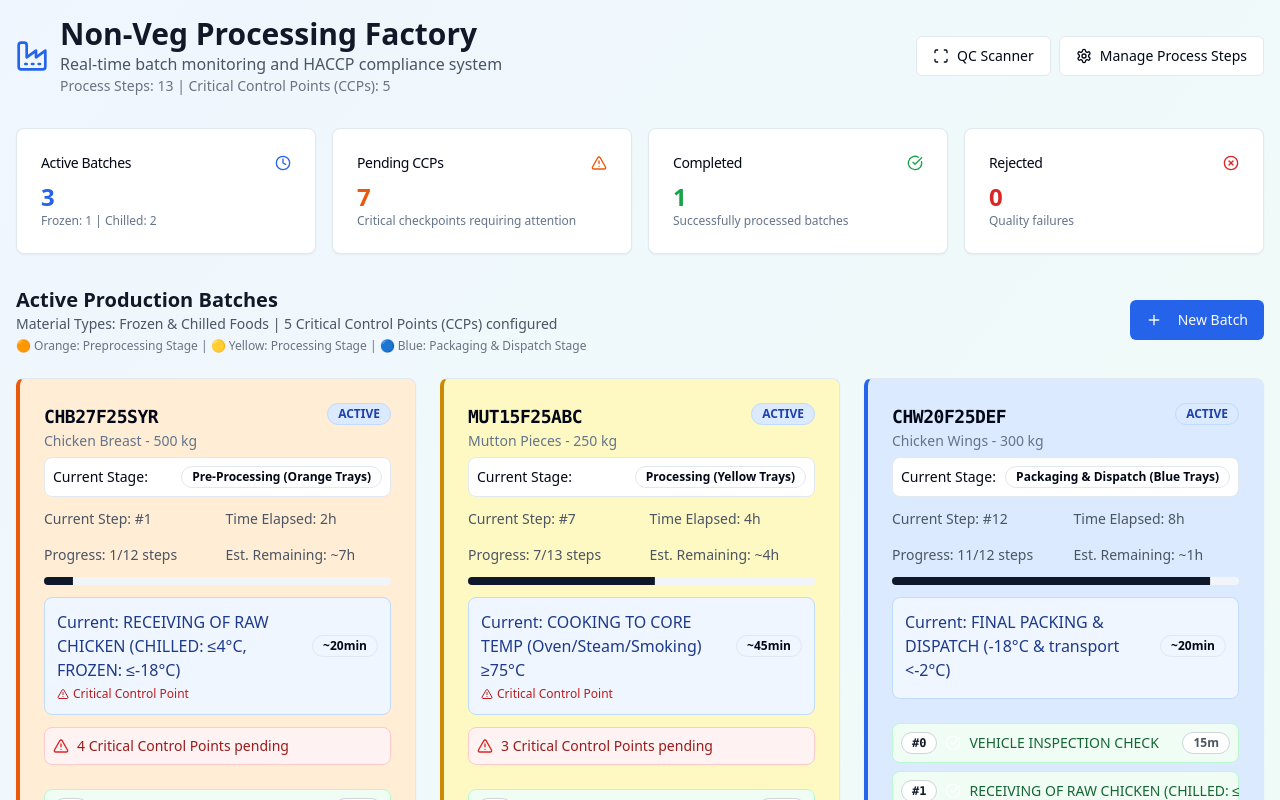
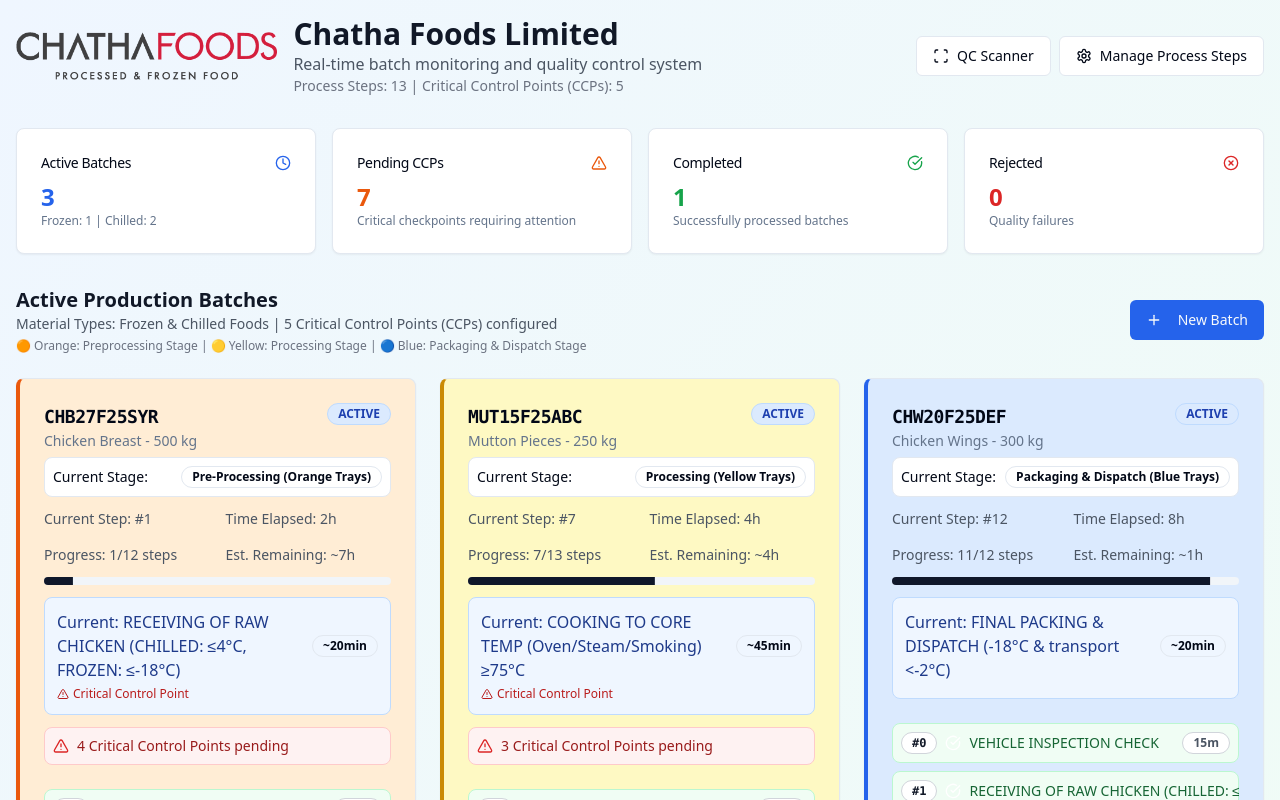
Before and after one commit to trikabijal/meat-process-tracker, a React (Vite) app: page / in a window 1280 px wide. Shown: the top 800 px of the page. Built offline with nearby package versions, Linux system fonts and the light colour scheme.

Commit message:
Refactor: Branding and HACCP removal
-   Replaced "Non-Veg Processing Factory" with "Chatha Foods Limited" branding.
-   Removed all mentions of "HACCP" from the system.
-   Added Chatha Foods Limited icon to the top left.

```diff
--- a/index.html
+++ b/index.html
@@ -4,12 +4,12 @@
   <head>
     <meta charset="UTF-8" />
     <meta name="viewport" content="width=device-width, initial-scale=1.0" />
-    <title>Non-Veg Processing Factory System</title>
-    <meta name="description" content="Real-time batch monitoring and quality control system for non-vegetarian food processing" />
+    <title>Chatha Foods Limited - Processing Management System</title>
+    <meta name="description" content="Real-time batch monitoring and quality control system for food processing" />
     <meta name="author" content="Lovable" />
 
-    <meta property="og:title" content="Non-Veg Processing Factory System" />
-    <meta property="og:description" content="Real-time batch monitoring and quality control system for non-vegetarian food processing" />
+    <meta property="og:title" content="Chatha Foods Limited - Processing Management System" />
+    <meta property="og:description" content="Real-time batch monitoring and quality control system for food processing" />
     <meta property="og:type" content="website" />
     <meta property="og:image" content="https://lovable.dev/opengraph-image-p98pqg.png" />
 
--- a/src/components/CheckpointInterface.tsx
+++ b/src/components/CheckpointInterface.tsx
@@ -1,3 +1,4 @@
+
 import { useState } from "react";
 import { Dialog, DialogContent, DialogDescription, DialogHeader, DialogTitle } from "@/components/ui/dialog";
 import { Button } from "@/components/ui/button";
@@ -172,7 +173,7 @@ const CheckpointInterface = ({ open, onOpenChange, batch, checkpoint, processSte
                   <span className="font-medium text-red-800">Critical Control Point ({checkpoint.ccpNumber})</span>
                 </div>
                 <p className="text-sm text-red-700">
-                  This is a critical checkpoint in the HACCP system. All quality parameters must be verified and within acceptable limits before approval.
+                  This is a critical checkpoint in the quality control system. All quality parameters must be verified and within acceptable limits before approval.
                   Documentation is mandatory for compliance.
                 </p>
               </CardContent>
--- a/src/pages/Index.tsx
+++ b/src/pages/Index.tsx
@@ -1,4 +1,3 @@
-
 import { useState, useEffect } from "react";
 import { Button } from "@/components/ui/button";
 import { Plus, Factory, AlertTriangle, CheckCircle, Clock, XCircle, Settings, Scan } from "lucide-react";
@@ -181,11 +180,15 @@ const Index = () => {
         {/* Header */}
         <div className="mb-8">
           <div className="flex items-center justify-between">
-            <div className="flex items-center gap-3">
-              <Factory className="h-8 w-8 text-blue-600" />
+            <div className="flex items-center gap-4">
+              <img
+                src="/lovable-uploads/a1b4fd1c-52e2-4679-9f19-853535b5ead5.png"
+                alt="Chatha Foods Limited"
+                className="h-12 w-auto"
+              />
               <div>
-                <h1 className="text-3xl font-bold text-gray-900">Non-Veg Processing Factory</h1>
-                <p className="text-gray-600">Real-time batch monitoring and HACCP compliance system</p>
+                <h1 className="text-3xl font-bold text-gray-900">Chatha Foods Limited</h1>
+                <p className="text-gray-600">Real-time batch monitoring and quality control system</p>
                 <p className="text-sm text-gray-500">Process Steps: {processingSteps.length} | Critical Control Points (CCPs): {totalCCPs}</p>
               </div>
             </div>
```
Also changed, not shown: public/lovable-uploads/a1b4fd1c-52e2-4679-9f19-853535b5ead5.png (added).
